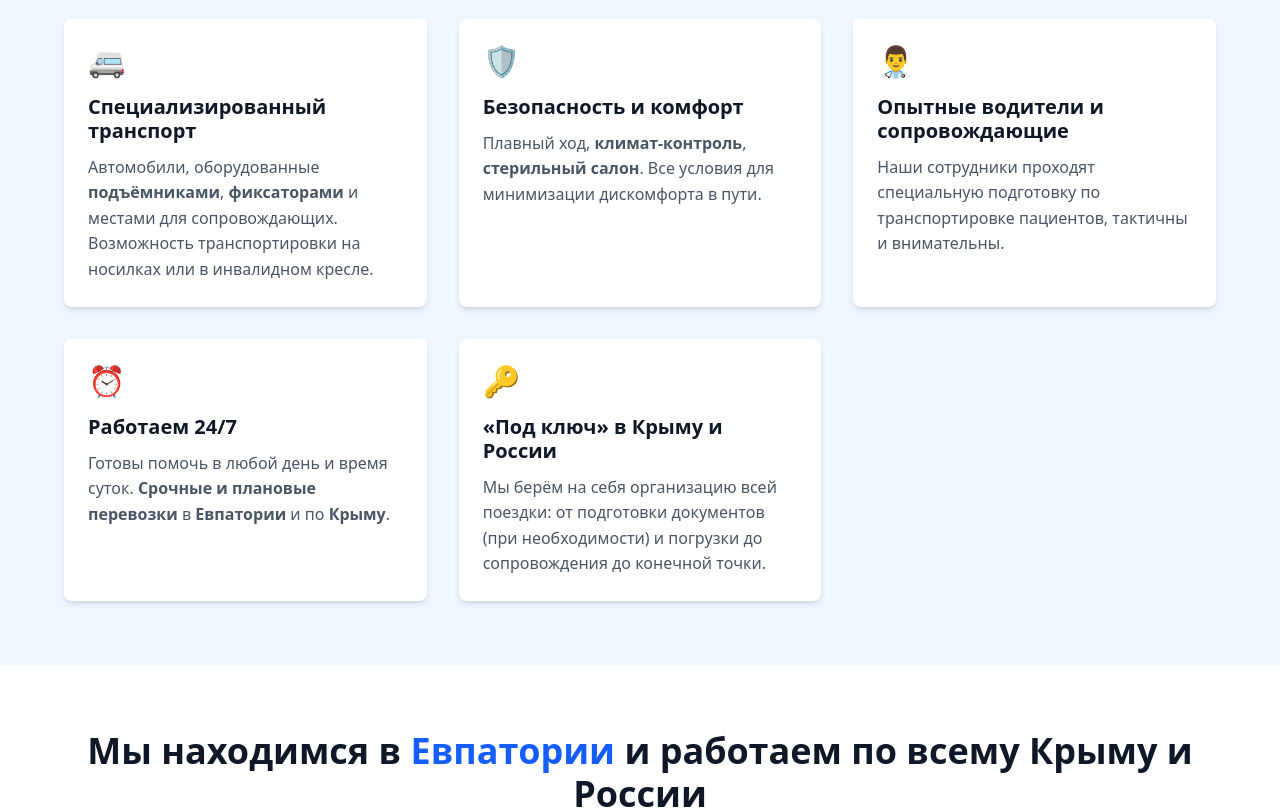
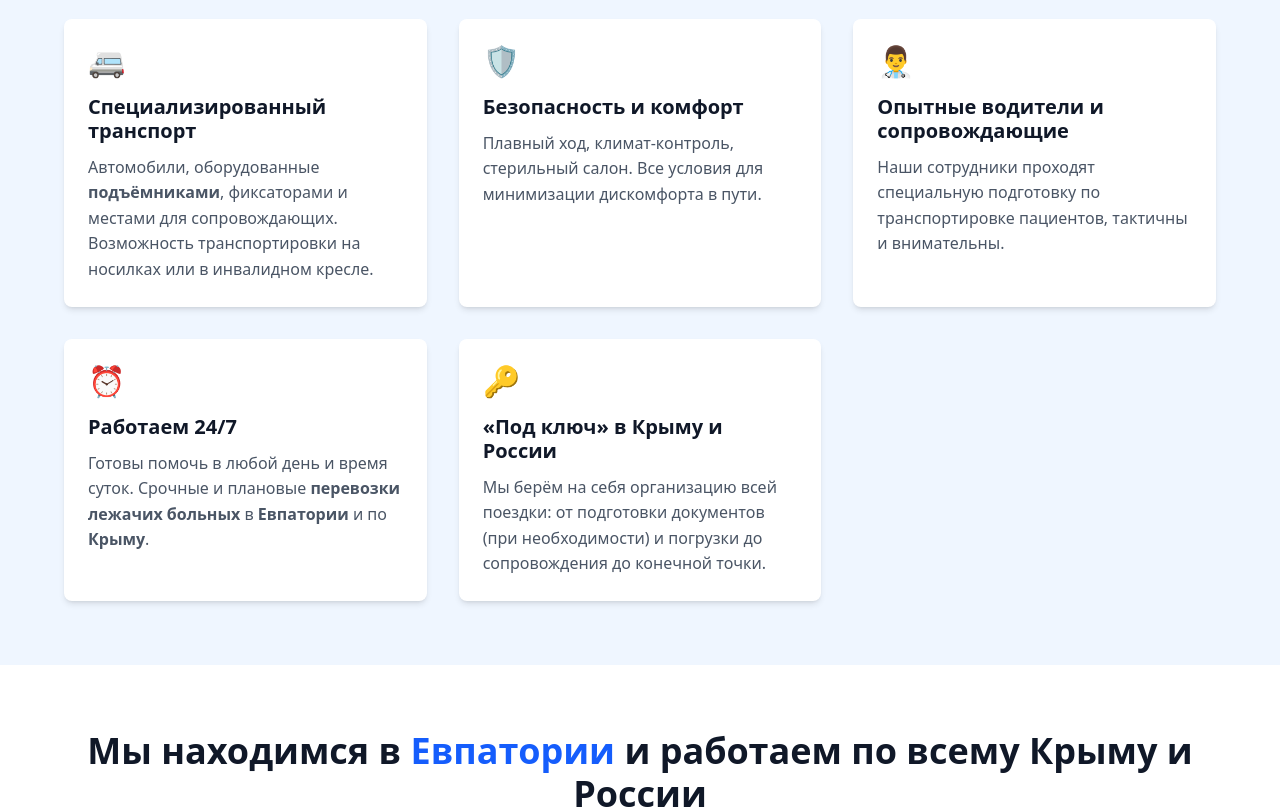
Before and after one commit to coldbloom/medtaxi-evp, a Next.js app: page / in a window 1280 px wide. Shown: the part 1600-2409 px from the top of the page. Built offline with nearby package versions, Linux system fonts and the light colour scheme.

Commit message:
yandex metrika edit

```diff
--- a/app/components/sections/main/Advantages/Advantages.tsx
+++ b/app/components/sections/main/Advantages/Advantages.tsx
@@ -5,9 +5,9 @@ export const Advantages = () => {
     <section className="py-16 px-4 bg-blue-50">
       <div className="container mx-auto max-w-6xl">
         <AnimateOnScroll direction="up">
-          <h2 className="text-3xl md:text-4xl font-bold text-gray-900 mb-12 text-center">
+          <h4 className="text-3xl md:text-4xl font-bold text-gray-900 mb-12 text-center">
             Почему доверяют именно нам?
-          </h2>
+          </h4>
         </AnimateOnScroll>
         <div className="grid md:grid-cols-2 lg:grid-cols-3 gap-8">
           <AnimateOnScroll direction="up" delay={0}>
@@ -18,7 +18,7 @@ export const Advantages = () => {
               </h3>
               <p className="text-gray-600">
                 Автомобили, оборудованные <strong>подъёмниками</strong>,{" "}
-                <strong>фиксаторами</strong> и местами для сопровождающих.
+                фиксаторами и местами для сопровождающих.
                 Возможность транспортировки на носилках или в инвалидном
                 кресле.
               </p>
@@ -32,8 +32,8 @@ export const Advantages = () => {
                 Безопасность и комфорт
               </h3>
               <p className="text-gray-600">
-                Плавный ход, <strong>климат-контроль</strong>,{" "}
-                <strong>стерильный салон</strong>. Все условия для
+                Плавный ход, климат-контроль,{" "}
+                стерильный салон. Все условия для
                 минимизации дискомфорта в пути.
               </p>
             </article>
@@ -60,7 +60,7 @@ export const Advantages = () => {
               </h3>
               <p className="text-gray-600">
                 Готовы помочь в любой день и время суток.{" "}
-                <strong>Срочные и плановые перевозки</strong> в{" "}
+                Срочные и плановые <strong>перевозки лежачих больных</strong> в{" "}
                 <strong>Евпатории</strong> и по <strong>Крыму</strong>.
               </p>
             </article>
--- a/app/layout.tsx
+++ b/app/layout.tsx
@@ -2,7 +2,7 @@ import type { Metadata } from "next";
 import Script from "next/script";
 import "./globals.css";
 
-const YANDEX_METRIKA_ID = 108310397;
+const YANDEX_METRIKA_ID = 108491610;
 
 export const metadata: Metadata = {
   title: "Перевозка лежачих больных и инвалидов в Евпатории | Медтакси Крым",
--- a/app/page.tsx
+++ b/app/page.tsx
@@ -353,7 +353,7 @@ export default function Home() {
             <div>
               <h3 className="text-xl font-bold mb-4">Медтакси Евпатория</h3>
               <p className="text-gray-400">
-                Перевозка лежачих больных и инвалидов в{" "}
+                Перевозка <strong>лежачих больных и инвалидов</strong> в{" "}
                 <strong>Евпатории</strong>, по <strong>Крыму</strong> и всей{" "}
                 <strong>России</strong>.
               </p>
```
